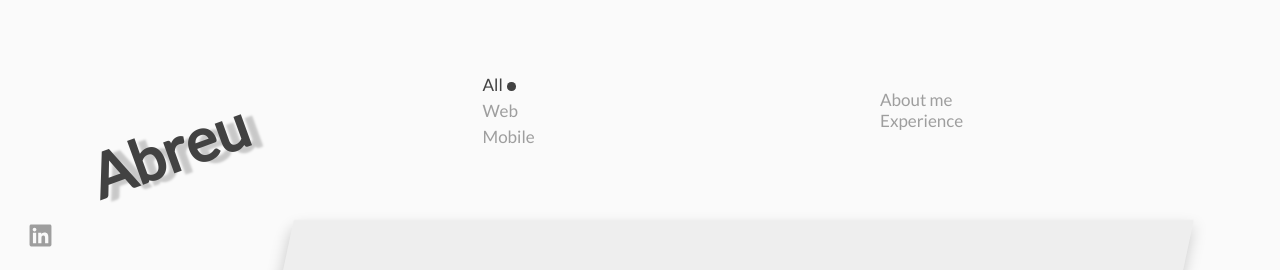
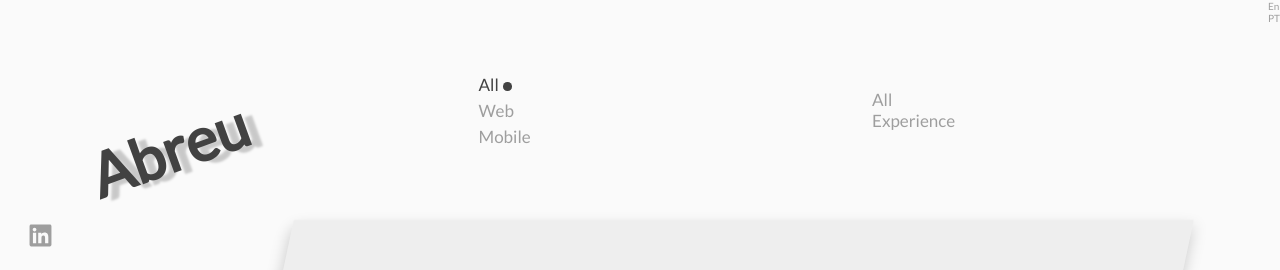
Before and after one commit to Abreu00/Port, a React (Create React App) app: page / in a window 1280 px wide. Shown: the top 270 px of the page. Built offline with nearby package versions, Linux system fonts and the light colour scheme.

Commit message:
Implemented language seleciton functionality with context api, most translations still need to be included and most components have to be updated

```diff
--- a/src/App.js
+++ b/src/App.js
@@ -3,12 +3,15 @@ import GlobalStyle from "./Globals/styles";
 import { ThemeProvider } from "styled-components";
 import theme from "./Globals/theme";
 import Main from "./pages/Main/";
+import { Provider } from "./context";
 
 function App() {
   return (
     <ThemeProvider theme={theme}>
-      <GlobalStyle />
-      <Main></Main>
+      <Provider>
+        <GlobalStyle />
+        <Main></Main>
+      </Provider>
     </ThemeProvider>
   );
 }
--- /dev/null
+++ b/src/assets/translations/en.js
@@ -0,0 +1,4 @@
+export default {
+  options: ["All"],
+  footer: "2019 Developed by Fábio Oliveira de Abreu"
+};
--- /dev/null
+++ b/src/assets/translations/pt.js
@@ -0,0 +1,4 @@
+export default {
+  options: ["Todos"],
+  footer: "2019 Desenvolvido por Fábio Oliveira de Abreu"
+};
--- a/src/components/Footer/index.js
+++ b/src/components/Footer/index.js
@@ -1,8 +1,14 @@
 import React from "react";
 import { Container } from "./styles";
+import { Context } from "../../context";
 
 export default function Footer() {
   return (
-    <Container>&copy; 2019 Developed by Fábio Oliveira de Abreu</Container>
+    <Container>
+      &copy;{" "}
+      <Context.Consumer>
+        {context => context.translation.footer}
+      </Context.Consumer>
+    </Container>
   );
 }
--- a/src/components/Header/index.js
+++ b/src/components/Header/index.js
@@ -2,6 +2,7 @@ import React from "react";
 import { Container, Heading } from "./styles";
 import ToogleItem from "../ToggleItem";
 import { useState } from "react";
+import { Context } from "../../context";
 
 export default function Header(props) {
   const [selectedItem, setSelectedItem] = useState(0);
@@ -27,9 +28,25 @@ export default function Header(props) {
         </ToogleItem>
       </ul>
       <ul>
-        <li>About me</li>
-        <li>Experience</li>
+        <Context.Consumer>
+          {context => (
+            <>
+              <li>{context.translation.options[0]}</li>
+              <li>Experience</li>
+            </>
+          )}
+        </Context.Consumer>
       </ul>
+      <div>
+        <Context.Consumer>
+          {context => (
+            <>
+              <div onClick={() => context.changeLang("en")}>En</div>
+              <div onClick={() => context.changeLang("pt")}>PT</div>
+            </>
+          )}
+        </Context.Consumer>
+      </div>
     </Container>
   );
 }
--- /dev/null
+++ b/src/context.js
@@ -0,0 +1,25 @@
+import React, { useState } from "react";
+import pt from "./assets/translations/pt";
+import en from "./assets/translations/en";
+
+export const Context = React.createContext();
+
+export const Provider = props => {
+  const [lang, setLang] = useState("en");
+
+  function handleLangChange(lang) {
+    console.log("oi");
+    setLang(lang);
+  }
+
+  return (
+    <Context.Provider
+      value={{
+        translation: lang === "pt" ? pt : en,
+        changeLang: handleLangChange
+      }}
+    >
+      {props.children}
+    </Context.Provider>
+  );
+};
```
